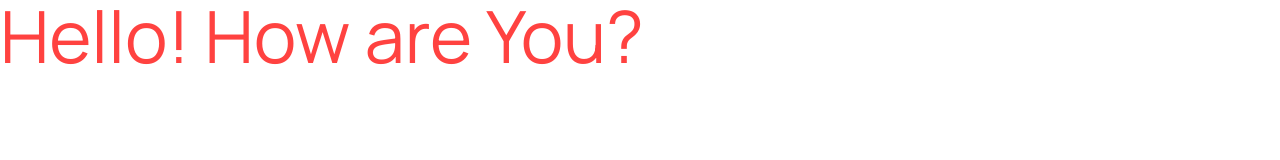
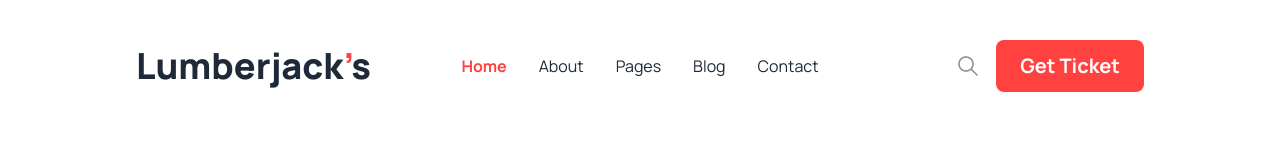
Before and after one commit to nayemurshuvo/lumberjacks-hockey, a plain HTML site: page index.html in a window 1280 px wide. Drawn offline with nearby package versions, Linux system fonts and the light colour scheme.

Commit message:
navbar section completed

```diff
--- a/index.html
+++ b/index.html
@@ -38,7 +38,50 @@
 
 <body class="font-manrope">
     <header>
-        <h1 class="text-custom-btn text-7xl">Hello! How are You?</h1>
+        <!-- Navbar -->
+        <nav>
+            <div class="container mx-auto px-8 lg:px-32 mt-8 mb-14">
+                <div class="navbar">
+                    <div class="navbar-start">
+                        <div class="dropdown">
+                            <div tabindex="0" role="button" class="btn btn-ghost lg:hidden">
+                                <svg xmlns="http://www.w3.org/2000/svg" class="h-5 w-5" fill="none" viewBox="0 0 24 24"
+                                    stroke="currentColor">
+                                    <path stroke-linecap="round" stroke-linejoin="round" stroke-width="2"
+                                        d="M4 6h16M4 12h8m-8 6h16" />
+                                </svg>
+                            </div>
+                            <ul tabindex="0"
+                                class="menu menu-sm dropdown-content mt-3 z-[1] p-2 shadow bg-base-100 rounded-box w-52">
+                                <li><a>Home</a></li>
+                                <li><a>About</a></li>
+                                <li><a>Pages</a></li>
+                                <li><a>Blog</a></li>
+                                <li><a>Contact</a></li>
+                            </ul>
+                        </div>
+                        <div>
+                            <h1 class="text-2xl lg:text-4xl font-extrabold">Lumberjack<span class="text-custom-btn">&rsquo;</span>s</h1>
+                        </div>
+                    </div>
+                    <div class="navbar-center">
+                        <div class="space-x-8 text-base hidden lg:flex">
+                            <a href="#"><span class="text-custom-btn font-bold">Home</span></a>
+                            <a href="#">About</a>
+                            <a href="#">Pages</a>
+                            <a href="#">Blog</a>
+                            <a href="#">Contact</a>
+                        </div>
+                    </div>
+                    <div class="navbar-end">
+                        <div class="flex justify-between items-center space-x-4">
+                            <img class="hidden lg:block" src="./images/search.png" alt="search logo">
+                            <button class="bg-custom-btn px-4 lg:px-6 py-2 lg:py-3 rounded-lg text-white text-lg lg:text-xl font-bold">Get Ticket</button>
+                        </div>
+                    </div>
+                </div>
+            </div>
+        </nav>
     </header>
     <main></main>
     <footer></footer>
```
